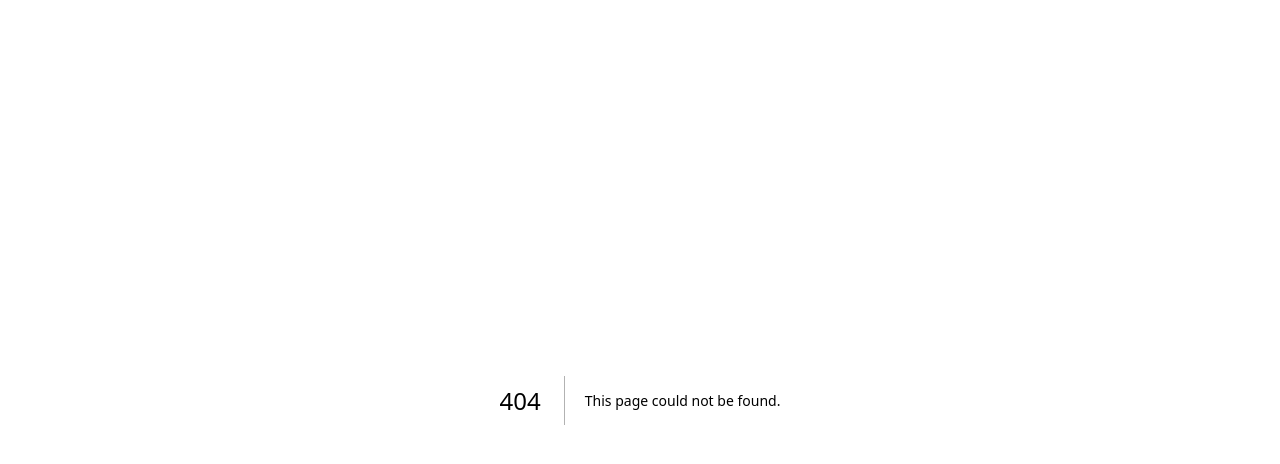
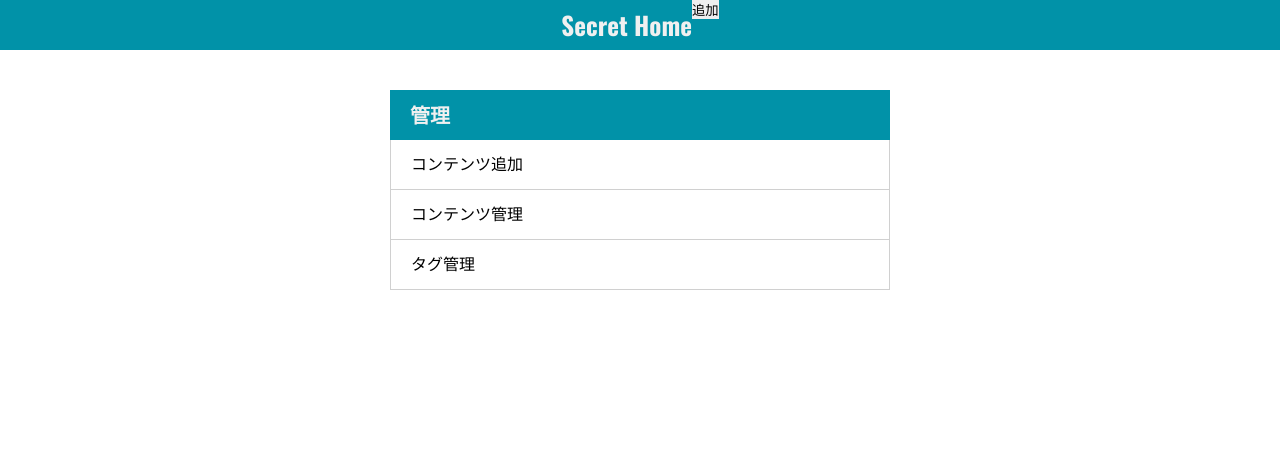
Before and after one commit to Kogepan229/Secrethome, a Next.js app in the folder next_app/: page /park/admin in a window 1280 px wide. Before the commit this address had no page. Shown: the top 464 px of the page. Built offline with nearby package versions, Linux system fonts and the light colour scheme.

Commit message:
Add admin page doundation

```diff
--- /dev/null
+++ b/next_app/src/app/park/admin/admin.module.scss
@@ -0,0 +1,49 @@
+@import 'styles/variables';
+
+.main_container {
+  max-width: 500px;
+  width: 80%;
+  margin: 0 auto;
+  margin-top: 40px;
+}
+
+.admin_header {
+  width: 100%;
+  height: 50px;
+
+  background-color: $color-primary-1;
+  // text-align: center;
+
+  p {
+    line-height: 52px;
+    padding-left: 20px;
+    color: $color-white-text;
+    font-weight: bold;
+    font-size: 20px;
+  }
+}
+
+.link_item_container {
+  a + a {
+    div {
+      border-bottom: solid 1px $color-border-darkgray;
+    }
+  }
+}
+
+.link_item {
+  width: 100%;
+  padding-left: 20px;
+  height: 50px;
+  border: solid 1px $color-border-darkgray;
+  border-top: 0;
+  box-sizing: border-box;
+
+  line-height: 50px;
+  font-family: 'Roboto', sans-serif;
+  //font-weight: bold;
+
+  &:hover {
+    background-color: $color-hover-gray;
+  }
+}
--- /dev/null
+++ b/next_app/src/app/park/admin/page.tsx
@@ -0,0 +1,31 @@
+import Header from 'features/header/Header'
+import css from './admin.module.scss'
+import Link from 'next/link'
+
+const AdminPage = async () => {
+  const LinkItem = ({ url, text }: { url: string; text: string }) => {
+    return (
+      <Link href={url}>
+        <div className={css.link_item}>{text}</div>
+      </Link>
+    )
+  }
+
+  return (
+    <div>
+      <Header />
+      <div className={css.main_container}>
+        <div className={css.admin_header}>
+          <p>管理</p>
+        </div>
+        <div className={css.link_item_container}>
+          <LinkItem url="/park/admin/add_content" text="コンテンツ追加" />
+          <LinkItem url="/park/admin/" text="コンテンツ管理" />
+          <LinkItem url="/park/admin/" text="タグ管理" />
+        </div>
+      </div>
+    </div>
+  )
+}
+
+export default AdminPage
--- a/next_app/src/styles/_variables.scss
+++ b/next_app/src/styles/_variables.scss
@@ -4,3 +4,8 @@
 $color-white-text: #f0f0f0;
 $color-primary-1: #0192a8;
 $color-primary-2: #4dbdce;
+
+$color-border-gray: #e3e3e3;
+$color-border-darkgray: #d0d0d0;
+
+$color-hover-gray: rgb(235, 235, 235);
```
